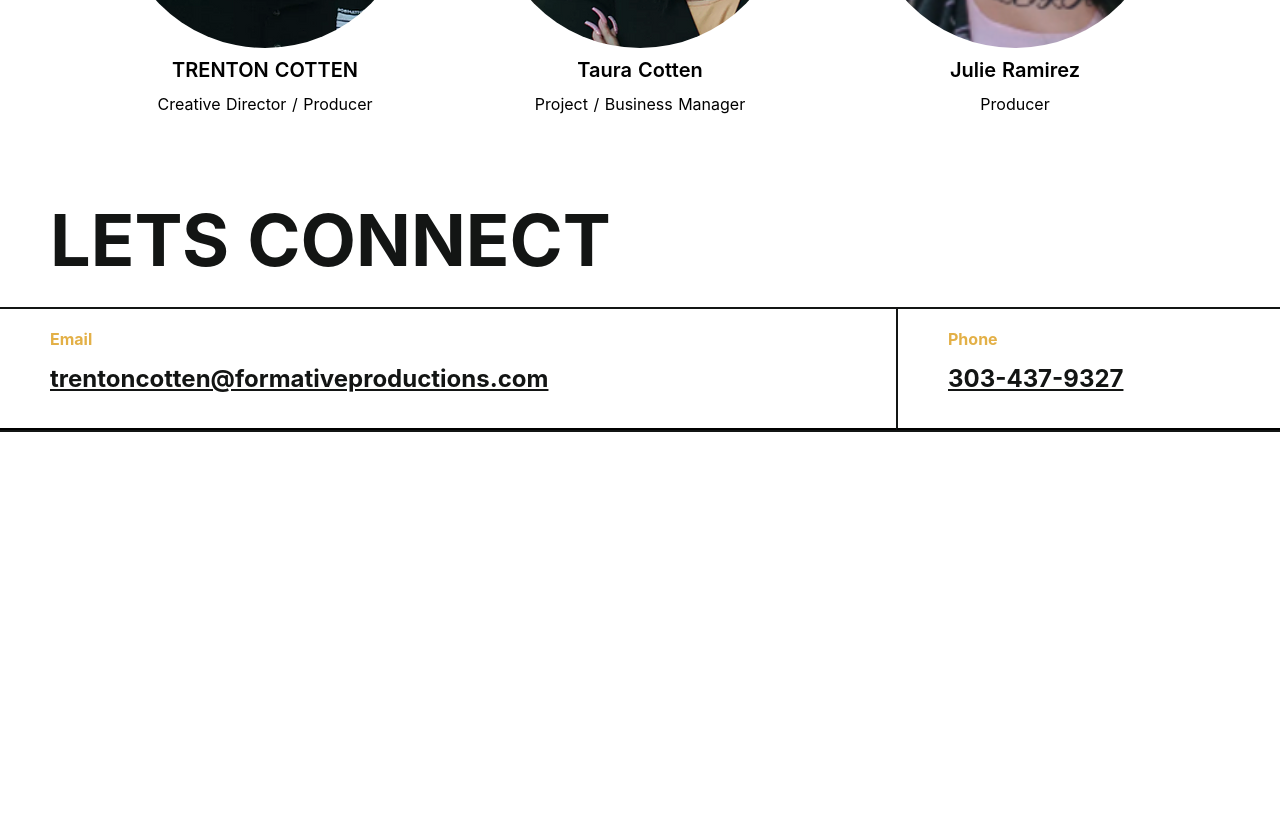
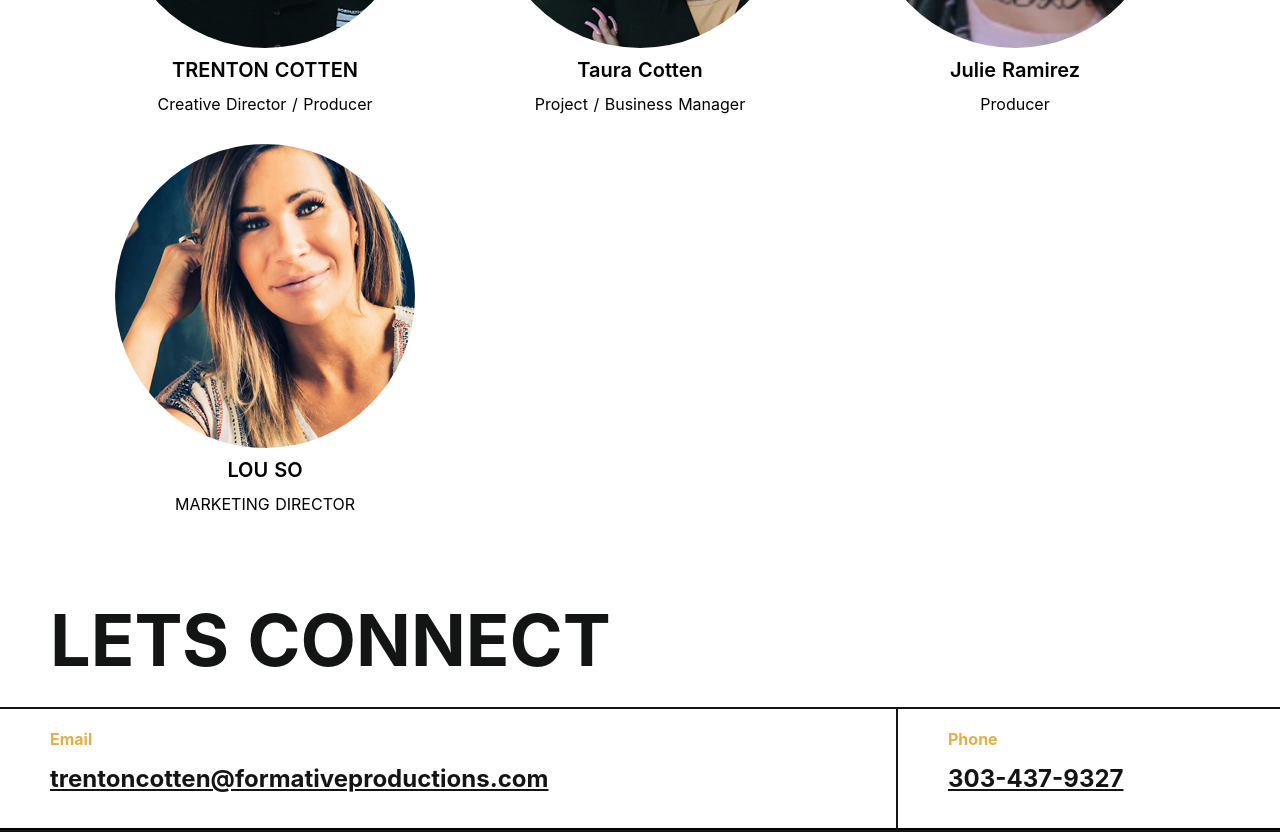
Before and after one commit to devNroses/formativeproductions, a Nuxt app: page /about in a window 1280 px wide. Shown: the part 2660-3492 px from the top of the page. Before the commit the page ends 3092 px from the top, so only its background shows below. Built offline with nearby package versions, Linux system fonts and the light colour scheme; what vue-video-wrapper would draw is missing.

Commit message:
(feat) Added new employee to About Page

```diff
--- a/pages/about/index.vue
+++ b/pages/about/index.vue
@@ -92,6 +92,29 @@
           </div>
           <p class="members-name">Julie Ramirez</p>
           <p class="members-position">Producer</p>
+        </div>
+      </div>
+      <div class="team-members">
+        <div>
+          <div class="members-img">
+            <img src="~/assets/img/LouSo.png" alt="Trenton Cotten" />
+          </div>
+          <p class="members-name">LOU SO</p>
+          <p class="members-position">MARKETING DIRECTOR</p>
+        </div>
+        <div>
+          <!-- <div class="members-img">
+            <img src="~/assets/img/tauraCotten.png" alt="Taura Cotten" />
+          </div>
+          <p class="members-name">Taura Cotten</p>
+          <p class="members-position">Project / Business Manager</p> -->
+        </div>
+        <div>
+          <!-- <div class="members-img">
+            <img src="~/assets/img/julieRamirez.png" alt="Julie Ramirez" />
+          </div>
+          <p class="members-name">Julie Ramirez</p>
+          <p class="members-position">Producer</p> -->
         </div>
       </div>
     </div>
```
Also changed, not shown: assets/img/LouSo.png (added).
